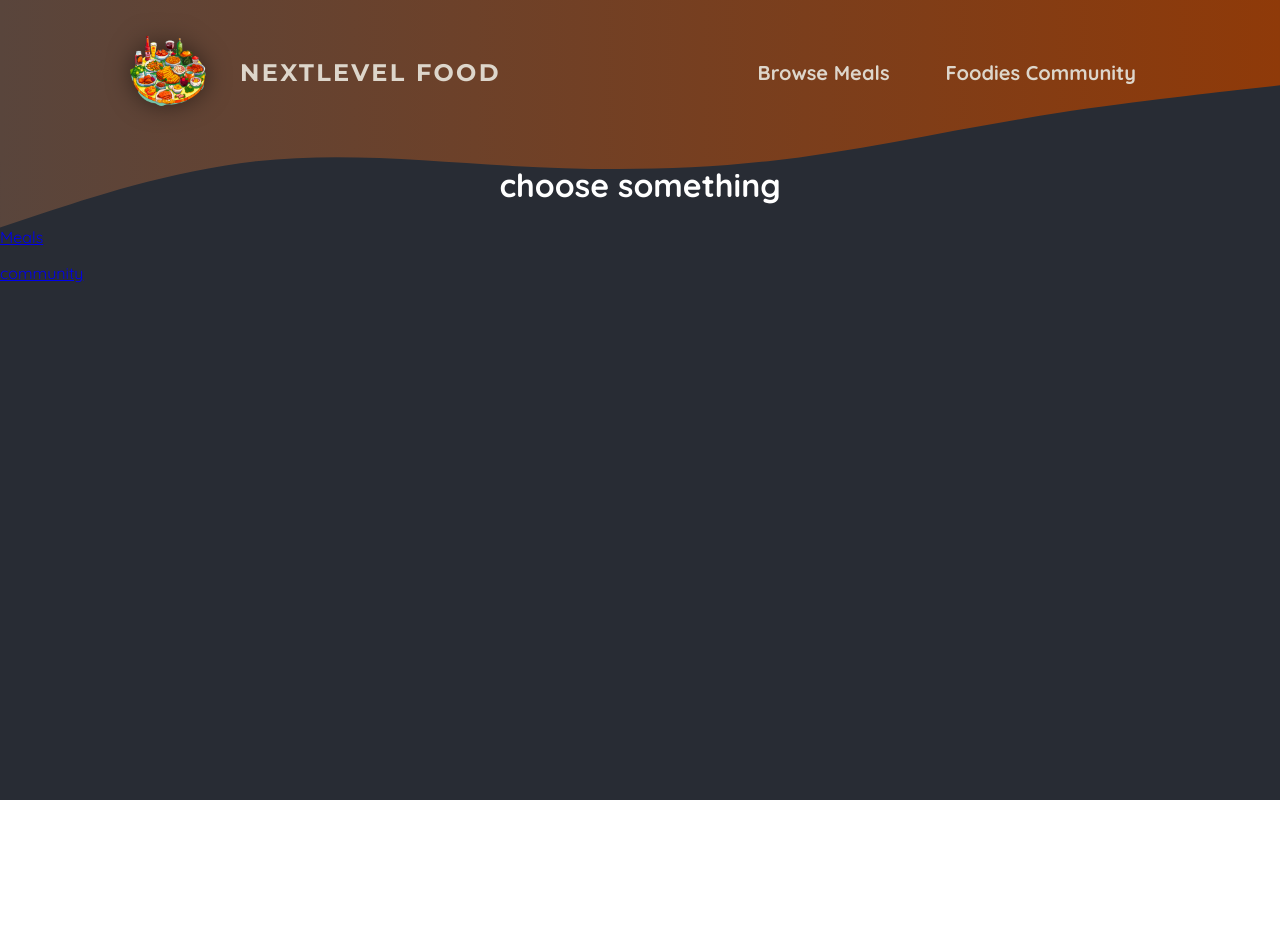
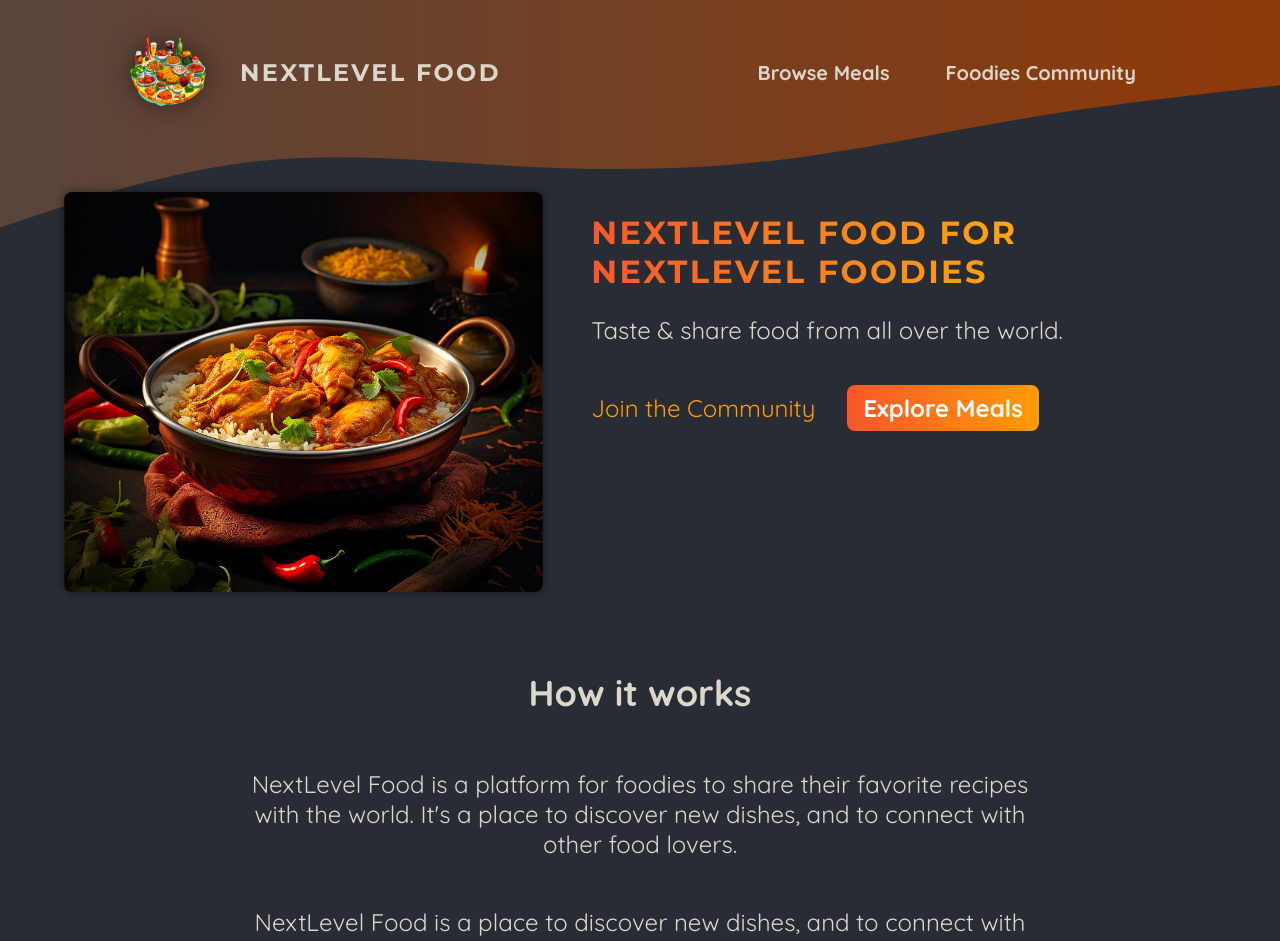
Before and after one commit to sameh-abdelhalem/foodies, a Next.js app: page / in a window 1280 px wide. Shown: the top 941 px of the page. Before the commit the page ends 800 px from the top, so only its background shows below. Built offline with nearby package versions, Linux system fonts and the light colour scheme.

Commit message:
add image-slideshow client component

```diff
--- a/app/page.jsx
+++ b/app/page.jsx
@@ -1,15 +1,53 @@
 import Link from "next/link";
+
+import classes from "./page.module.css";
+import ImageSlideshow from "@/components/images/image-slideshow";
 
 export default function Home() {
   return (
+    <>
+      <header className={classes.header}>
+        <div className={classes.slideshow}>
+          <ImageSlideshow />
+        </div>
+        <div>
+          <div className={classes.hero}>
+            <h1>NextLevel Food for NextLevel Foodies</h1>
+            <p>Taste & share food from all over the world.</p>
+          </div>
+          <div className={classes.cta}>
+            <Link href="/community">Join the Community</Link>
+            <Link href="/meals">Explore Meals</Link>
+          </div>
+        </div>
+      </header>
       <main>
-      <h1 style={{ color: "white", textAlign: "center" }}>choose something</h1>
+        <section className={classes.section}>
+          <h2>How it works</h2>
           <p>
-        <Link href={"/meals"}>Meals</Link>{" "}
+            NextLevel Food is a platform for foodies to share their favorite
+            recipes with the world. It&apos;s a place to discover new dishes,
+            and to connect with other food lovers.
           </p>
           <p>
-        <Link href={"/community"}>community</Link>{" "}
+            NextLevel Food is a place to discover new dishes, and to connect
+            with other food lovers.
           </p>
+        </section>
+
+        <section className={classes.section}>
+          <h2>Why NextLevel Food?</h2>
+          <p>
+            NextLevel Food is a platform for foodies to share their favorite
+            recipes with the world. It&apos;s a place to discover new dishes,
+            and to connect with other food lovers.
+          </p>
+          <p>
+            NextLevel Food is a place to discover new dishes, and to connect
+            with other food lovers.
+          </p>
+        </section>
       </main>
+    </>
   );
 }
--- /dev/null
+++ b/app/page.module.css
@@ -0,0 +1,75 @@
+.header {
+  display: flex;
+  gap: 3rem;
+  margin: 3rem auto;
+  width: 90%;
+  max-width: 75rem;
+}
+
+.slideshow {
+  width: 40rem;
+  height: 25rem;
+}
+
+.hero {
+  color: #ddd6cb;
+  font-size: 1.5rem;
+}
+
+.hero h1 {
+  font-size: 2rem;
+  font-weight: bold;
+  font-family: 'Montserrat', sans-serif;
+  letter-spacing: 0.15rem;
+  text-transform: uppercase;
+  background: linear-gradient(90deg, #f9572a, #ffc905);
+  background-clip: text;
+  -webkit-background-clip: text;
+  -webkit-text-fill-color: transparent;
+}
+
+.cta {
+  font-size: 1.5rem;
+  display: flex;
+  gap: 1rem;
+}
+
+.cta a {
+  display: inline-block;
+  margin-top: 1rem;
+  padding: 0.5rem 1rem;
+  border-radius: 0.5rem;
+  background: linear-gradient(90deg, #f9572a, #ff9b05);
+  color: #ffffff;
+  font-weight: bold;
+  text-decoration: none;
+}
+
+.cta a:hover,
+.cta a:active {
+  background: linear-gradient(90deg, #fd4715, #f9b241);
+}
+
+.cta a:first-child {
+  background: transparent;
+  font-weight: normal;
+  color: #ff9b05;
+  padding-left: 0;
+}
+
+.cta a:first-child:hover,
+.cta a:first-child:active {
+  background: transparent;
+  color: #f9b241;
+}
+
+.section {
+  display: flex;
+  flex-direction: column;
+  color: #ddd6cb;
+  font-size: 1.5rem;
+  max-width: 50rem;
+  width: 90%;
+  margin: 2rem auto;
+  text-align: center;
+}
--- /dev/null
+++ b/components/images/image-slideshow.jsx
@@ -0,0 +1,50 @@
+"use client";
+
+import { useEffect, useState } from "react";
+import Image from "next/image";
+
+import burgerImg from "@/assets/burger.jpg";
+import curryImg from "@/assets/curry.jpg";
+import dumplingsImg from "@/assets/dumplings.jpg";
+import macncheeseImg from "@/assets/macncheese.jpg";
+import pizzaImg from "@/assets/pizza.jpg";
+import schnitzelImg from "@/assets/schnitzel.jpg";
+import tomatoSaladImg from "@/assets/tomato-salad.jpg";
+import classes from "./image-slideshow.module.css";
+
+const images = [
+  { image: burgerImg, alt: "A delicious, juicy burger" },
+  { image: curryImg, alt: "A delicious, spicy curry" },
+  { image: dumplingsImg, alt: "Steamed dumplings" },
+  { image: macncheeseImg, alt: "Mac and cheese" },
+  { image: pizzaImg, alt: "A delicious pizza" },
+  { image: schnitzelImg, alt: "A delicious schnitzel" },
+  { image: tomatoSaladImg, alt: "A delicious tomato salad" },
+];
+
+export default function ImageSlideshow() {
+  const [currentImageIndex, setCurrentImageIndex] = useState(0);
+
+  useEffect(() => {
+    const interval = setInterval(() => {
+      setCurrentImageIndex((prevIndex) =>
+        prevIndex < images.length - 1 ? prevIndex + 1 : 0
+      );
+    }, 5000);
+
+    return () => clearInterval(interval);
+  }, []);
+
+  return (
+    <div className={classes.slideshow}>
+      {images.map((image, index) => (
+        <Image
+          key={index}
+          src={image.image}
+          className={index === currentImageIndex ? classes.active : ""}
+          alt={image.alt}
+        />
+      ))}
+    </div>
+  );
+}
--- /dev/null
+++ b/components/images/image-slideshow.module.css
@@ -0,0 +1,26 @@
+.slideshow {
+  position: relative;
+  width: 100%;
+  height: 100%;
+  border-radius: 8px;
+  overflow: hidden;
+  box-shadow: 0 0 0.5rem rgba(0, 0, 0, 0.5);
+}
+
+.slideshow img {
+  width: 100%;
+  height: 100%;
+  object-fit: cover;
+  position: absolute;
+  top: 0;
+  left: 0;
+  opacity: 0;
+  transform: scale(1.1) translateX(-1rem) rotate(-5deg);
+  transition: all 0.5s ease-in-out;
+}
+
+.slideshow .active {
+  z-index: 1;
+  opacity: 1;
+  transform: scale(1) translateX(0) rotate(0);
+}
--- /dev/null
+++ b/page.module.css
@@ -0,0 +1,75 @@
+.header {
+  display: flex;
+  gap: 3rem;
+  margin: 3rem auto;
+  width: 90%;
+  max-width: 75rem;
+}
+
+.slideshow {
+  width: 40rem;
+  height: 25rem;
+}
+
+.hero {
+  color: #ddd6cb;
+  font-size: 1.5rem;
+}
+
+.hero h1 {
+  font-size: 2rem;
+  font-weight: bold;
+  font-family: 'Montserrat', sans-serif;
+  letter-spacing: 0.15rem;
+  text-transform: uppercase;
+  background: linear-gradient(90deg, #f9572a, #ffc905);
+  background-clip: text;
+  -webkit-background-clip: text;
+  -webkit-text-fill-color: transparent;
+}
+
+.cta {
+  font-size: 1.5rem;
+  display: flex;
+  gap: 1rem;
+}
+
+.cta a {
+  display: inline-block;
+  margin-top: 1rem;
+  padding: 0.5rem 1rem;
+  border-radius: 0.5rem;
+  background: linear-gradient(90deg, #f9572a, #ff9b05);
+  color: #ffffff;
+  font-weight: bold;
+  text-decoration: none;
+}
+
+.cta a:hover,
+.cta a:active {
+  background: linear-gradient(90deg, #fd4715, #f9b241);
+}
+
+.cta a:first-child {
+  background: transparent;
+  font-weight: normal;
+  color: #ff9b05;
+  padding-left: 0;
+}
+
+.cta a:first-child:hover,
+.cta a:first-child:active {
+  background: transparent;
+  color: #f9b241;
+}
+
+.section {
+  display: flex;
+  flex-direction: column;
+  color: #ddd6cb;
+  font-size: 1.5rem;
+  max-width: 50rem;
+  width: 90%;
+  margin: 2rem auto;
+  text-align: center;
+}
```
Lines whose indentation alone changed are shown as unchanged.
